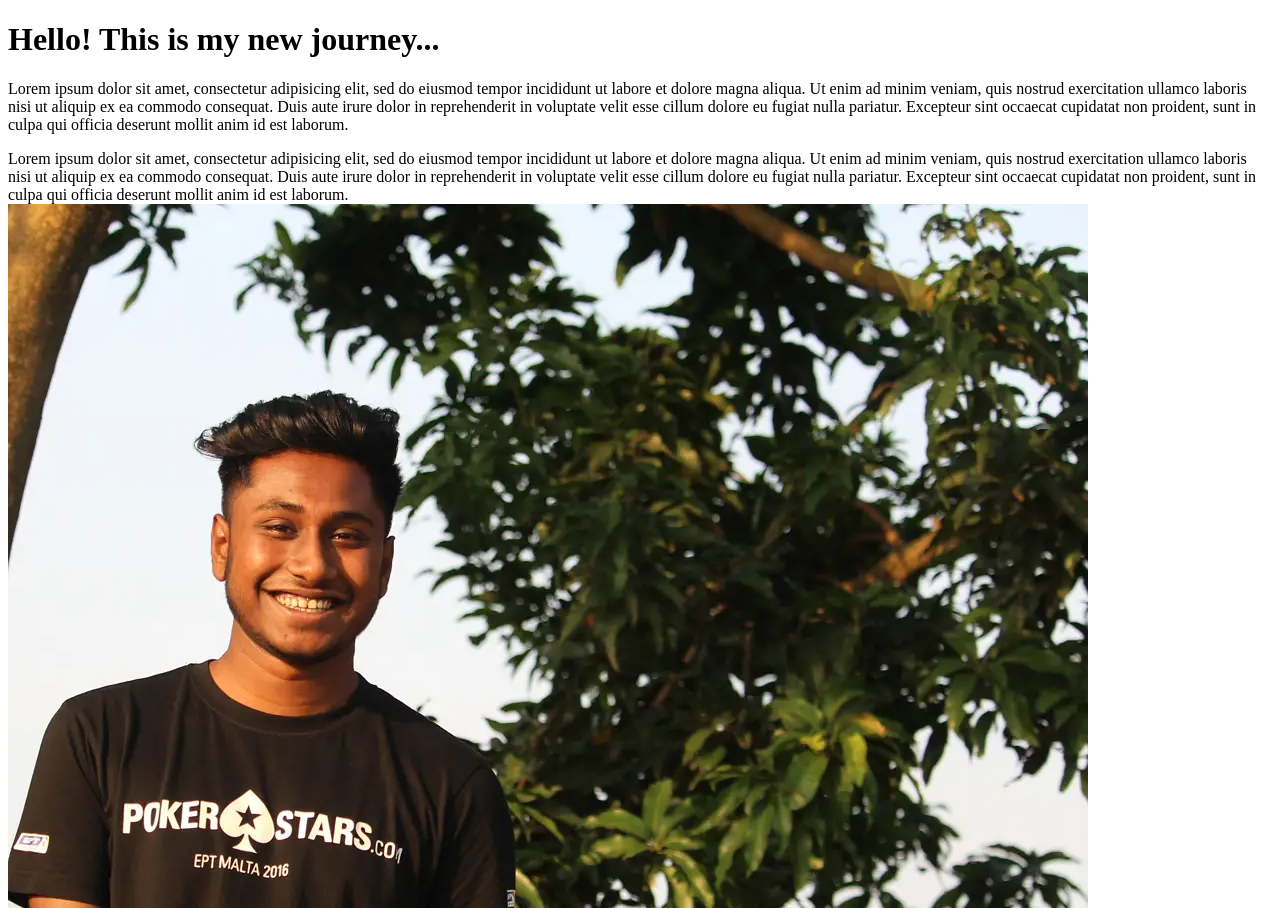
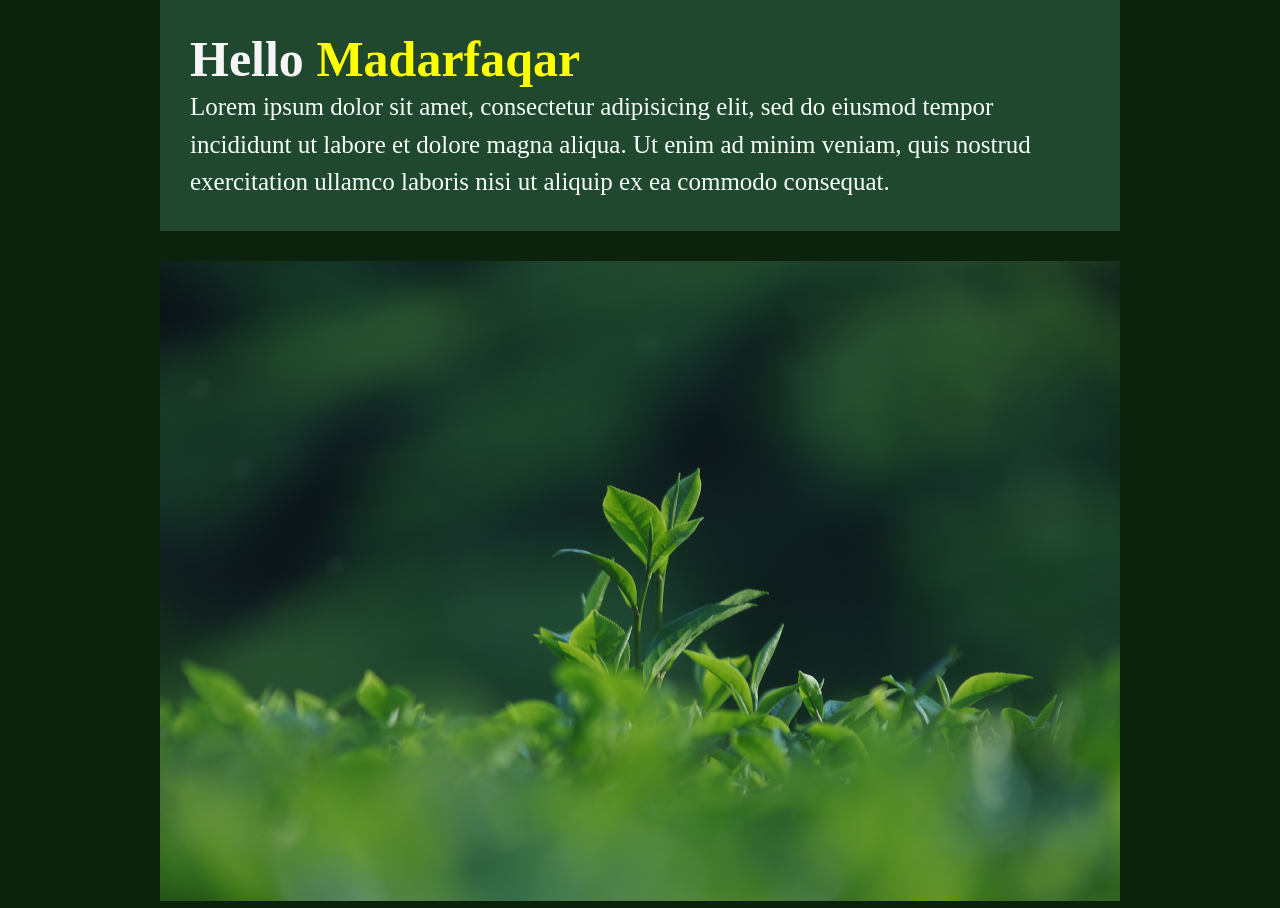
Before and after one commit to BL-BlackLight/MyWebProjects, a plain HTML site: page index.html in a window 1280 px wide. Shown: the top 908 px of the page. Drawn offline with Linux system fonts and the light colour scheme.

Commit message:
Add files via upload

```diff
--- /dev/null
+++ b/css/style.css
@@ -0,0 +1,48 @@
+img{
+    max-width: 100%;
+    /* margin-left: auto; */
+    /* margin-right: auto; */
+}
+div{
+    width: 900px;
+}
+p{
+    color: mintcream;
+    font-size: 25px;
+    line-height: 1.5;
+    margin: 0;
+}
+h1{
+    margin: 0;
+    color: #0bef07f7;
+    font-size: 50px;
+    align-items: center;
+    align: center;
+}
+.box{
+    width: 960px;
+    margin-left: auto;
+    margin-right: auto;
+    margin-top: 30px;
+    margin-bottom: 30px;
+}
+.container{
+    background: #20482e;
+    width: 900px;
+    margin-left: auto;
+    margin-right: auto;
+    color: white;
+    padding: 30px;
+    align: center;
+    /* align-items: center; */
+}
+body{
+	margin:0;
+	background: #0c220c;
+}
+strong{
+	color:whitesmoke;
+}
+span{
+	color: yellow;
+}
--- a/index.html
+++ b/index.html
@@ -1,27 +1,23 @@
-<!Doctype html>
+<!DOCTYPE html>
 <html>
 <head>
- 	<title>First Website</title>
- 	<link rel="icon" href="images/img2.png">
+	<title>Website class 2</title>
+	<link rel="icon" href="images/images.png">
+	<link rel="stylesheet" href="css/style.css">
 </head>
 <body>
- 	<h1>Hello! This is my new journey...</h1>
+	<div class="container">
+		<h1><strong>Hello</strong> <span>Madarfaqar</span></h1>
 		<p>
 			Lorem ipsum dolor sit amet, consectetur adipisicing elit, sed do eiusmod
 			tempor incididunt ut labore et dolore magna aliqua. Ut enim ad minim veniam,
 			quis nostrud exercitation ullamco laboris nisi ut aliquip ex ea commodo
- 		consequat. Duis aute irure dolor in reprehenderit in voluptate velit esse
- 		cillum dolore eu fugiat nulla pariatur. Excepteur sint occaecat cupidatat non
- 		proident, sunt in culpa qui officia deserunt mollit anim id est laborum.
+			consequat.
 		</p>
- 	<p>
- 		Lorem ipsum dolor sit amet, consectetur adipisicing elit, sed do eiusmod
- 		tempor incididunt ut labore et dolore magna aliqua. Ut enim ad minim veniam,
- 		quis nostrud exercitation ullamco laboris nisi ut aliquip ex ea commodo
- 		consequat. Duis aute irure dolor in reprehenderit in voluptate velit esse
- 		cillum dolore eu fugiat nulla pariatur. Excepteur sint occaecat cupidatat non
- 		proident, sunt in culpa qui officia deserunt mollit anim id est laborum.
- 		<img src="images/images3.webp">
- 	</p>
+	</div>
+
+	<div class="box">
+		<img src="images/img1.jpg">
+	</div>
 </body>
 </html>
```
Also changed, not shown: images/images.png (added), images/img1.jpg (added). Lines whose indentation alone changed are shown as unchanged.
